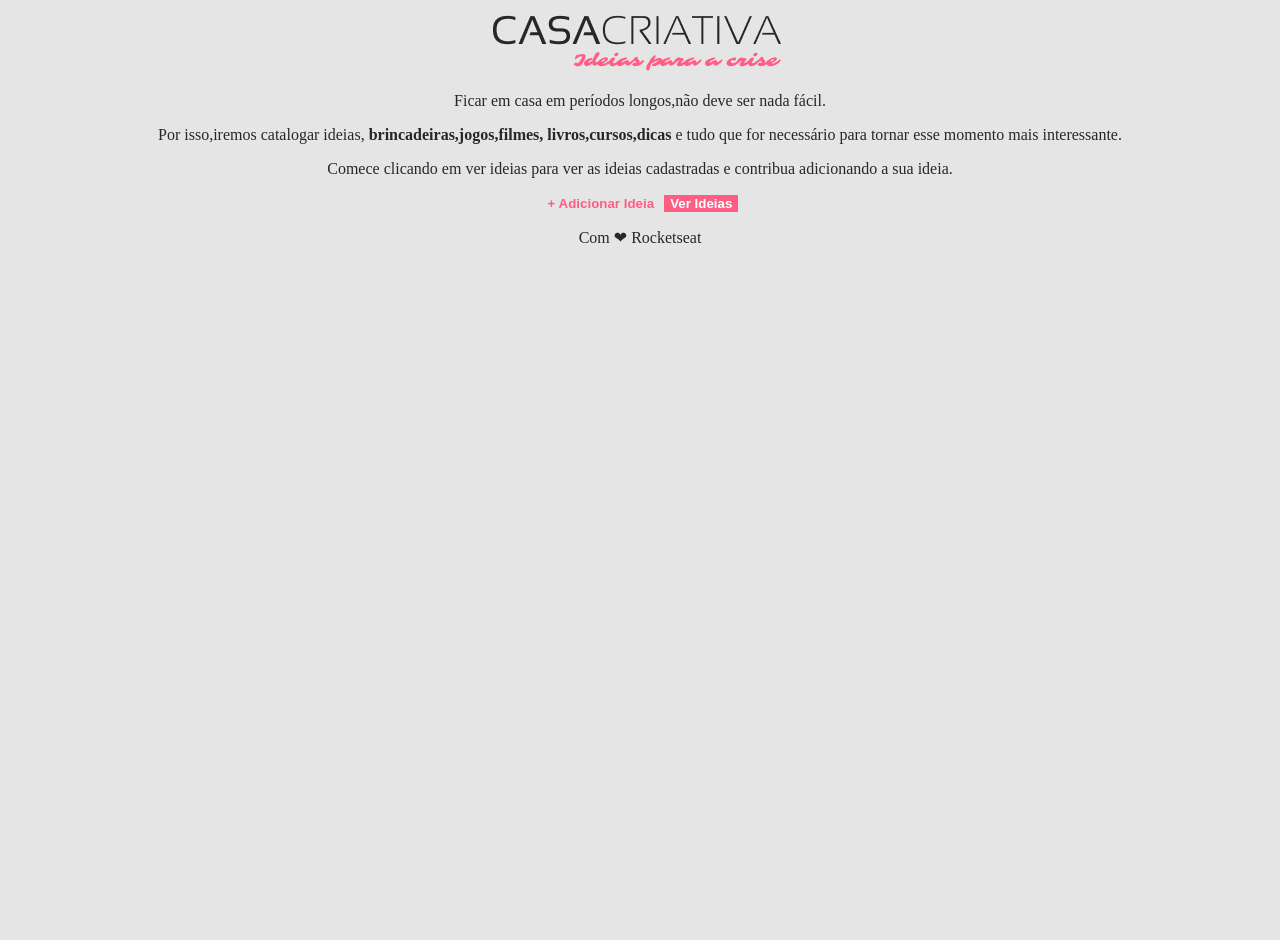
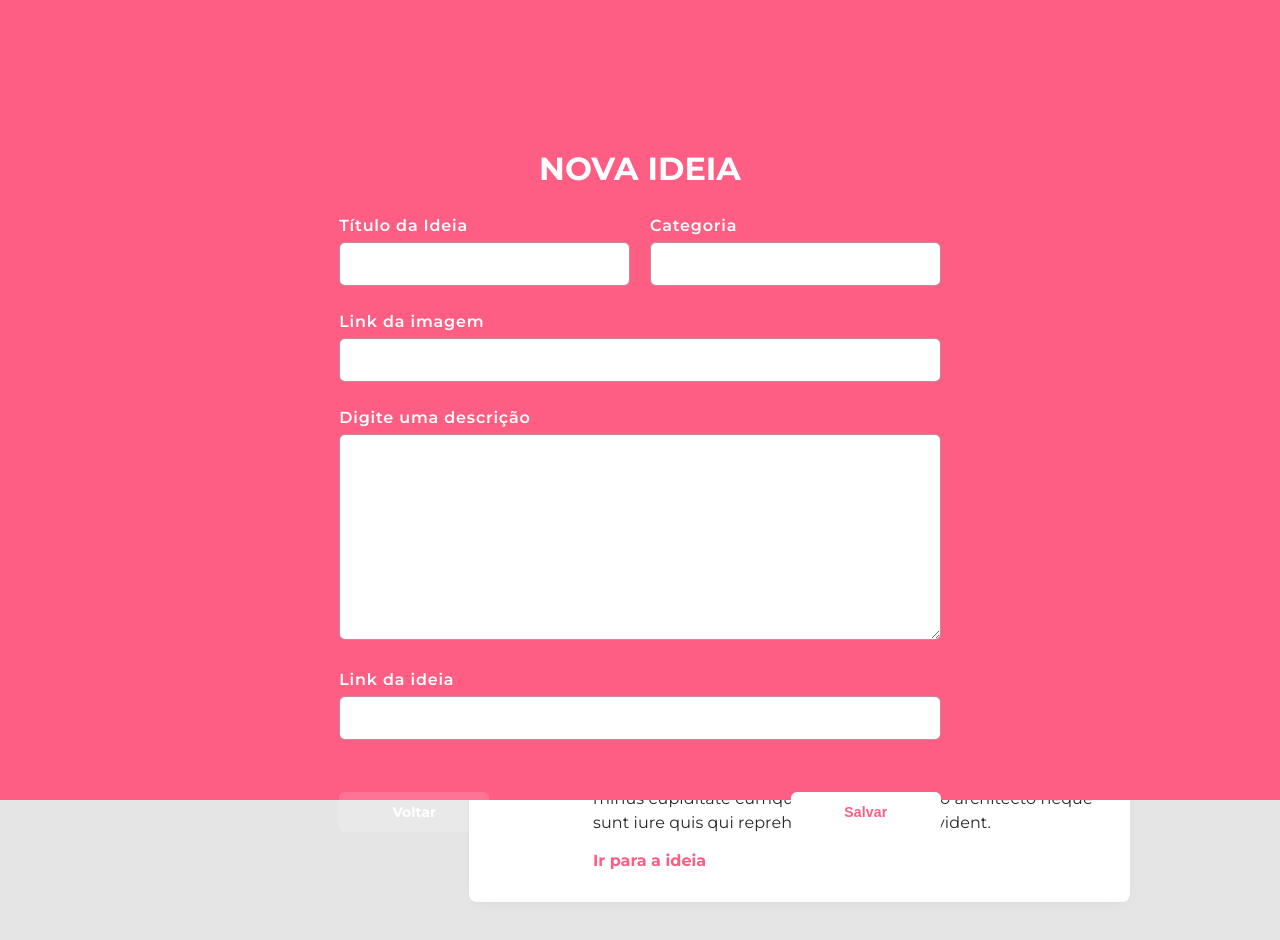
Before and after one commit to verissteph/casaCriativa, a plain HTML site: page index.html in a window 1280 px wide. Both pictures are taken after a click on the button "+ Adicionar Ideia". Before the commit the page ends 800 px from the top, so only its background shows below. Drawn offline with Linux system fonts and the light colour scheme; grey boxes are pictures that could not be loaded.

Commit message:
Episodio 2

```diff
--- a/index.html
+++ b/index.html
@@ -1,75 +1,137 @@
 <!DOCTYPE html>
 <html lang="en">
+  <head>
+    <meta charset="UTF-8" />
+    <meta name="viewport" content="width=device-width, initial-scale=1.0" />
+    <title>Casa Criativa</title>
+    <link href="https://fonts.googleapis.com/css?family=Montserrat:300,400,600,700,900&display=swap" rel="stylesheet">
+    <link rel="stylesheet" href="style.css" />
+  </head>
 
-<head>
-    <meta charset="UTF-8">
-    <meta name="viewport" content="width=device-width, initial-scale=1.0">
-    <title>Casa Criativa</title>
-    <style>
-        body{
-            background: #e5e5e5;
-            color: #25282B;
+  <body>
+    <div id="container">
+      <section id="intro">
+        <header>
+          <img src="logo.png" alt="Imagem da Logomarca" />
+        </header>
+        <main>
+          <p>
+            Ficar em casa em períodos longos,não deve ser nada fácil.
+          </p>
+          <p>
+            Por isso,iremos catalogar ideias,<strong>
+              brincadeiras,jogos,filmes, livros,cursos,dicas </strong
+            >e tudo que for necessário para tornar esse momento mais
+            interessante.
+          </p>
+          <p>
+            Comece clicando em ver ideias para ver as ideias cadastradas e
+            contribua adicionando a sua ideia.
+          </p>
+        </main>
+        <section id="buttons">
+          <button onclick="onOff()">+ Adicionar Ideia</button>
+          <button class="fat">Ver Ideias</button>
+        </section>
+        <footer>
+          Com ❤ <a href="https://rocketseat.com.br">Rocketseat</a>
+        </footer>
+      </section>
 
-            text-align: center;
-        }
+      <section id="last-ideias">
+        <div class="ideia">
+          <img
+            src="https://image.flaticon.com/icons/svg/2729/2729007.svg"
+            alt="imagem de Curso de Programação"
+          />
+          <div class="content">
+            <h3>Cursos de Programação</h3>
+            <p>Estudo</p>
+            <div class="description">
+              Lorem ipsum dolor sit amet consectetur adipisicing elit. Iste,
+              voluptatibus! Aliquid, repudiandae, expedita facere adipisci minus
+              cupiditate cumque, fuga autem iusto architecto neque sunt iure
+              quis qui reprehenderit. Quos, provident.
+            </div>
+            <a href="#">Ir para a ideia</a>
+          </div>
+        </div>
 
-        button{
-            color: #ff5E84;
+        <div class="ideia">
+          <img
+            src="https://image.flaticon.com/icons/svg/2729/2729005.svg"
+            alt="imagem de Exercicio em casa"
+          />
+          <div class="content">
+            <h3>Exercícios</h3>
+            <p>Saúde</p>
+            <div class="description">
+              Lorem ipsum dolor sit amet consectetur adipisicing elit. Iste,
+              voluptatibus! Aliquid, repudiandae, expedita facere adipisci minus
+              cupiditate cumque, fuga autem iusto architecto neque sunt iure
+              quis qui reprehenderit. Quos, provident.
+            </div>
+            <a href="#">Ir para a ideia</a>
+          </div>
+        </div>
 
-            border:none;
+        <div class="ideia">
+          <img
+            src="https://image.flaticon.com/icons/svg/2729/2729027.svg"
+            alt="imagem de Meditação"
+          />
+          <div class="content">
+            <h3>Meditação</h3>
+            <p>Mentalidade</p>
+            <div class="description">
+              Lorem ipsum dolor sit amet consectetur adipisicing elit. Iste,
+              voluptatibus! Aliquid, repudiandae, expedita facere adipisci minus
+              cupiditate cumque, fuga autem iusto architecto neque sunt iure
+              quis qui reprehenderit. Quos, provident.
+            </div>
+            <a href="#">Ir para a ideia</a>
+          </div>
+        </div>
+      </section>
+    </div>
+    <!-- Modal -->
+    <div id="modal" class="hide">
+      <div class="content">
+        <h1>Nova ideia</h1>
 
-            font-weight: bold;
+        <form action="">
 
-            background: none;
+          <div class="input-wrapper">
+            <label for="title">Título da Ideia</label>
+            <input type="text" name="title">
+          </div>
 
-        }
+          <div class="input-wrapper">
+            <label for="category">Categoria</label>
+            <input type="text" name="category">
+          </div>
 
-        .fat{
-            color:#fff;
-             background: #ff5E84;
-        }
-        #footer a{
-            text-decoration: none;
-            color:#25282B;
-        }
-        .hide{
-            display: none;
-        }
-    </style>
-</head>
+          <div class="input-wrapper">
+            <label for="image">Link da imagem</label>
+            <input type="url" name="image">
+          </div>
 
-<body>
-    <img src="logo.png" alt="Imagem da Logomarca">
+          <div class="input-wrapper">
+            <label for="description">Digite uma descrição</label>
+            <textarea name="description" cols="30" rows="10"></textarea>
+          </div>
 
-    <p>
-        Ficar em casa em períodos longos,não deve ser nada fácil.
-    </p>
-    <p>
-        Por isso,iremos catalogar ideias,<strong> brincadeiras,jogos,filmes,
-        livros,cursos,dicas </strong>e tudo que for necessário para tornar
-        esse momento mais interessante.
-    </p>
-    <p>
-        Comece clicando em ver ideias para ver as
-        ideias cadastradas e contribua adicionando a sua ideia.
-    </p>
+          <div class="input-wrapper">
+            <label for="link">Link da ideia</label>
+            <input type="text" name="link">
+          </div>
 
-    <button>+ Adicionar Ideia</button>
-    <button class="fat">Ver Ideias</button>
+          <a href="#" onclick="onOff()">Voltar</a>
+          <button type="submit">Salvar</button>
 
-    <p id="footer">Com ❤ <a href="https://rocketseat.com.br">Rocketseat</a></p>
-
-
-    <script>
-        document
-            .querySelector("button.fat")
-            .addEventListener("click",function(){
-                document
-                    .querySelector("#footer")
-                    .classList
-                    .toggle("hide")
-            })
-    </script>
-</body>
-
+        </form>
+      </div>
+    </div>
+    <script src="scripts.js"></script>
+  </body>
 </html>
--- /dev/null
+++ b/scripts.js
@@ -0,0 +1,6 @@
+function onOff(){
+    document
+    .querySelector("#modal")
+    .classList
+    .toggle("hide");
+}
--- /dev/null
+++ b/style.css
@@ -0,0 +1,277 @@
+body {
+    background: #e5e5e5;
+    color: #25282B;
+
+    /* text-align: center; */
+    margin: 0;
+
+    font-family: 'Montserrat',
+    sans-serif;
+}
+
+
+a{
+    color: #ff5E84;
+    font-weight: bold;
+    text-decoration: none;
+}
+
+a:hover{
+    text-decoration: underline;
+}
+
+p,.description{
+    font-size: 16px;
+    line-height: 24px;
+    letter-spacing: 0.1px;
+}
+
+#container {
+    max-width: 980px;
+    width: 80%;
+
+    margin: 40px auto;
+
+    display: flex;
+
+
+}
+
+#intro {
+    width: 300px;
+
+    margin-right: 20px;
+}
+
+main {
+    margin: 32px 0;
+
+}
+
+#buttons {
+    display: flex;
+    justify-content: space-evenly;
+
+    margin-bottom: 32px;
+
+}
+
+button {
+    background: none;
+    color: #ff5E84;
+
+    border: none;
+
+    font-weight: bold;
+
+    cursor: pointer;
+
+    outline: none;
+
+     font-size: 14px;
+     font-weight: bold;
+     line-height:18px;
+     letter-spacing: 0.2px;
+}
+
+button:hover{
+    text-decoration: underline;
+}
+
+button.fat{
+    background: #ff5E84;
+    color:white;
+
+    width: 150px;
+    height: 40px;
+
+    border-radius: 6px;
+
+    box-shadow: 0px 8px 16px #ff5E8432;
+}
+
+button.fat:hover{
+    text-decoration: none;
+}
+
+.fat {
+    color: #fff;
+    background: #ff5E84;
+}
+
+footer{
+    text-align: center;
+
+    font-size: 14px;
+    font-weight: 400;
+    line-height:18px;
+    letter-spacing: 0.2px;
+
+    color:#777;
+}
+footer a {
+    opacity: 0.7;
+}
+/* segunda parte */
+.ideia{
+    display: flex;
+
+    background-color: #fff;
+    box-shadow: 0 4px 16px -8px rgba(1,1,1,0.1);
+    border-radius: 8px;
+
+    padding: 32px;
+
+    margin-bottom: 32px;
+}
+
+.ideia img{
+    width: 60px;
+    height: 60px;
+
+    margin-right: 32px;
+}
+
+.ideia h3{
+    margin:0;
+}
+
+.ideia p{
+    margin: 8px 0;
+    color:#777;
+}
+
+.ideia .description{
+    margin:16px 0;
+
+
+
+}
+
+
+/* Modal */
+#modal{
+    background: #ff5E84;
+
+    position: absolute;
+    top:0;
+    /* bottom: 0;
+    right: 0;
+    left: 0; */
+
+    width: 100vw;
+    height: 100vh;
+
+    display: flex;
+    justify-content: center;
+}
+
+#modal .content{
+    margin-top: 128px;
+
+    color: #fff;
+
+}
+
+#modal .content h1{
+    text-align: center;
+
+    text-transform: uppercase;
+}
+
+#modal form{
+    width: 80%;
+    max-width: 800px;
+
+    margin: 0 auto;
+
+    display:grid;
+    grid-template-columns: 1fr 1fr;
+
+    gap: 20px;
+
+}
+.content form div:nth-child(3),
+.content form div:nth-child(4),
+.content form div:nth-child(5){
+    grid-column: span 2;
+}
+
+form input,
+form textarea{
+    width: 100%;
+
+    padding: 12px;
+    box-sizing: border-box;
+
+    border-radius: 6px;
+    border: 1px solid rgba(141,25,52,0.5);
+
+    outline: none;
+
+    font-size: 16px;
+}
+
+form label{
+    font-weight: 600;
+    line-height: 32px;
+    letter-spacing: 0.8px;
+}
+
+form a{
+    width: 150px;
+    height: 40px;
+
+    background-color: #ffffff22;
+    color: #fff;
+
+    display:flex;
+    align-items: center;
+    justify-content: center;
+
+    font-size: 14px;
+    font-weight: bold;
+
+    border-radius: 6px;
+
+    align-self: end;
+
+    transition: 400ms;
+
+
+}
+
+form a:hover{
+    background-color: #fff;
+    color:#ff5E84;
+
+    text-decoration: none;
+}
+
+form button{
+    background: #fff;
+
+    width: 150px;
+    height: 40px;
+
+    border-radius: 6px;
+
+    cursor: pointer;
+
+    margin-top: 32px;
+    grid-column: 2;
+    justify-self: end;
+
+     transition: 400ms;
+}
+
+form button:hover{
+    background-color: #0984e3;
+    color: #fff;
+    text-decoration: none;
+}
+
+#modal.hide {
+    opacity: 0;
+    visibility: hidden;
+}
```
